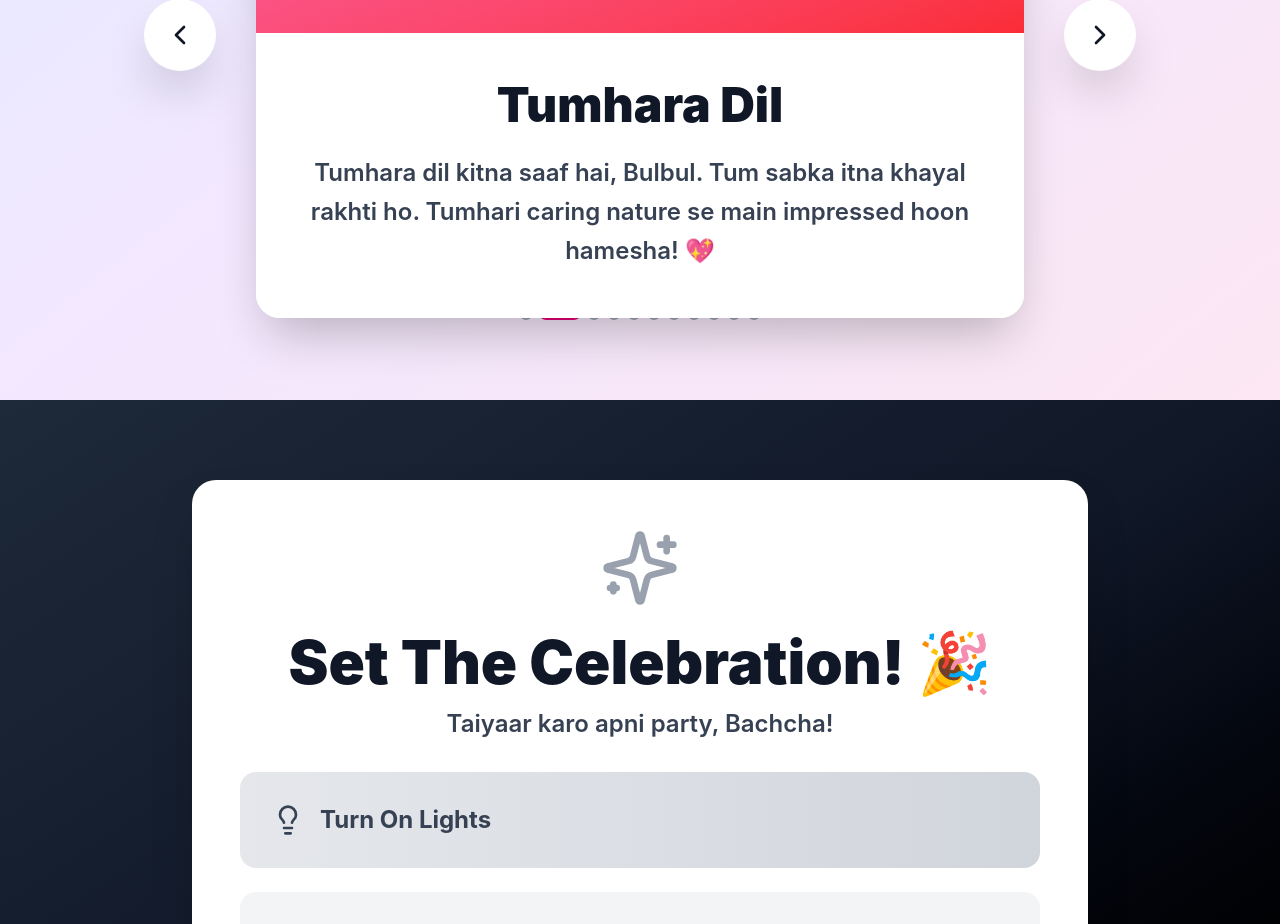
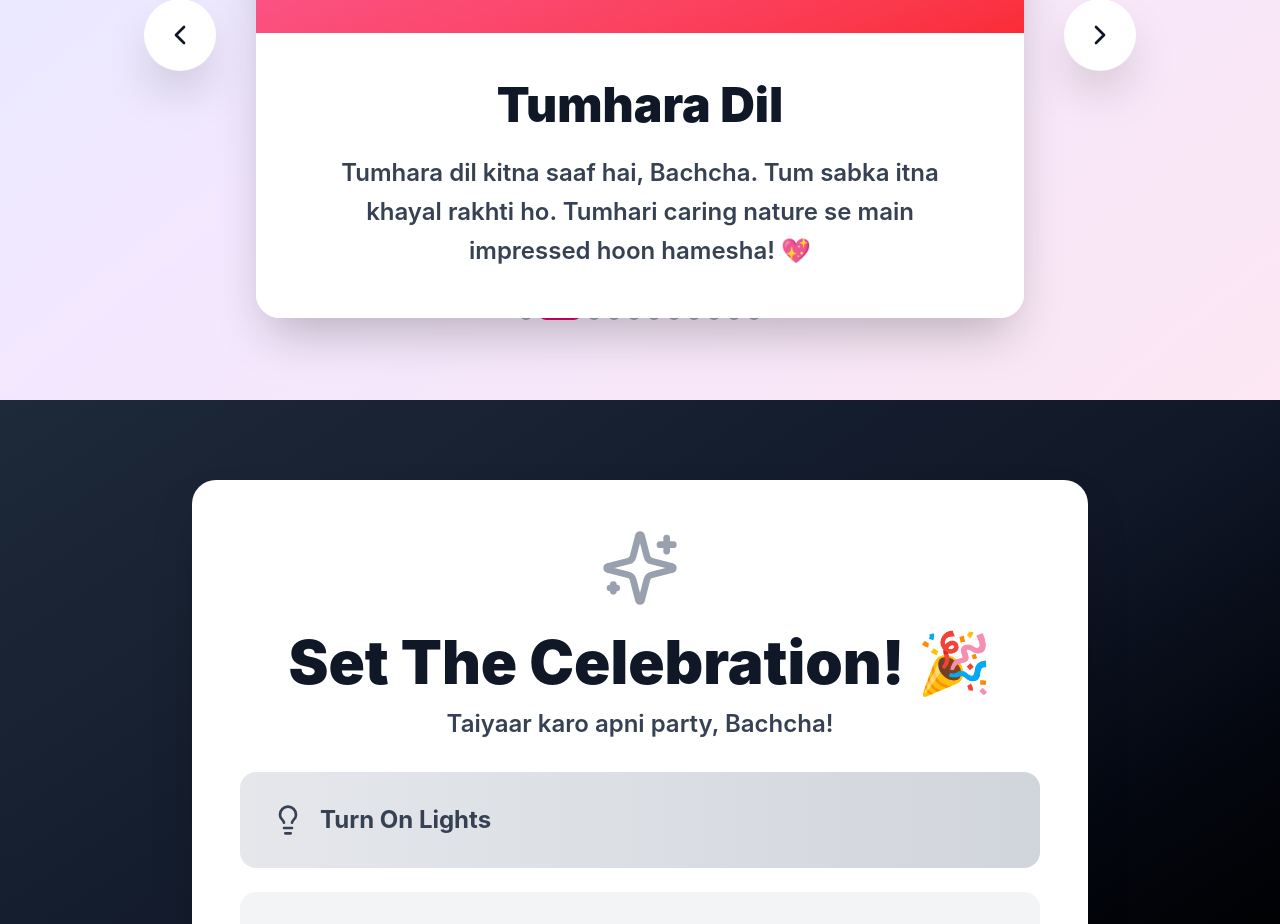
Before and after one commit to pateljiop/Birthday_wish, a React (Vite) app: page / in a window 1280 px wide. Shown: the part 1426-2350 px from the top of the page. Built offline with nearby package versions, Linux system fonts and the light colour scheme.

Commit message:
Update messages in AppreciationCarousel component

```diff
--- a/src/app/components/AppreciationCarousel.tsx
+++ b/src/app/components/AppreciationCarousel.tsx
@@ -11,7 +11,7 @@ const messages = [
   },
   {
     title: "Tumhara Dil",
-    message: "Tumhara dil kitna saaf hai, Bulbul. Tum sabka itna khayal rakhti ho. Tumhari caring nature se main impressed hoon hamesha! 💖",
+    message: "Tumhara dil kitna saaf hai, Bachcha. Tum sabka itna khayal rakhti ho. Tumhari caring nature se main impressed hoon hamesha! 💖",
     emoji: "💖",
     color: "from-pink-400 to-red-500",
   },
@@ -35,7 +35,7 @@ const messages = [
   },
   {
     title: "Tumhari Uniqueness",
-    message: "Tum ek unique person ho, Bulbul. Tumhari har baat, har habit special hai. Tumhare jaisa koi nahi hai! 👑",
+    message: "Tum ek unique person ho, Bachcha. Tumhari har baat, har habit special hai. Tumhare jaisa koi nahi hai! 👑",
     emoji: "👑",
     color: "from-yellow-500 to-amber-600",
   },
```
